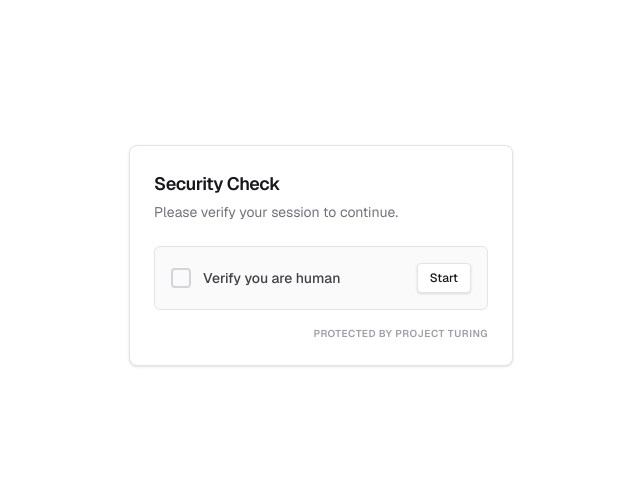
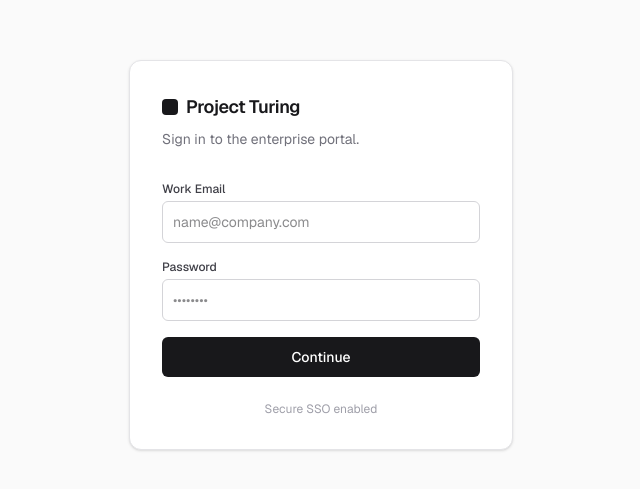
Before and after one commit to pro-coder12353/Turing-OS, a Next.js app in the folder frontend/: page / in a window 1280 px wide. Shown: the part 145-634 px from the top of the page, without its empty margins (319-959 px from the left). Built offline with nearby package versions, Linux system fonts and the light colour scheme.

Commit message:
Milestone 5: Production Polish & Login flow

```diff
--- /dev/null
+++ b/frontend/src/app/dashboard/page.tsx
@@ -0,0 +1,101 @@
+"use client";
+
+import { useState } from 'react';
+import SybilGateway from '@/components/SybilGateway';
+import ContestabilityEngine from '@/components/ContestabilityEngine';
+import { ArrowRight, LogOut } from 'lucide-react';
+import { useRouter } from 'next/navigation';
+
+export default function Dashboard() {
+  const [isVerified, setIsVerified] = useState(false);
+  const [selectedCase, setSelectedCase] = useState<string | null>(null);
+  const router = useRouter();
+
+  if (!isVerified) {
+    return (
+      <div className="min-h-screen bg-[#FAFAFA] text-zinc-900 flex items-center justify-center p-4 font-sans">
+         <SybilGateway onVerified={() => setIsVerified(true)} />
+      </div>
+    );
+  }
+
+  if (selectedCase) {
+    return (
+      <div className="min-h-screen bg-[#FAFAFA] text-zinc-900 font-sans py-6 px-4 sm:py-12">
+        <ContestabilityEngine onClose={() => setSelectedCase(null)} />
+      </div>
+    );
+  }
+
+  return (
+    <div className="min-h-screen bg-[#FAFAFA] text-zinc-900 font-sans">
+      <header className="border-b border-zinc-200 bg-white sticky top-0 z-10">
+        <div className="max-w-6xl mx-auto px-4 sm:px-6 h-16 flex items-center justify-between">
+          <div className="flex items-center gap-3">
+            <div className="w-3 h-3 bg-zinc-900 rounded-sm"></div>
+            <h1 className="font-semibold text-sm tracking-tight">Project Turing</h1>
+          </div>
+          <div className="flex items-center gap-4">
+            <div className="hidden sm:flex items-center gap-2">
+              <div className="w-2 h-2 rounded-full bg-zinc-300"></div>
+              <span className="text-xs text-zinc-500 font-medium">Production</span>
+            </div>
+            <button onClick={() => router.push('/')} className="text-zinc-400 hover:text-zinc-700 transition-colors">
+              <LogOut className="w-4 h-4" />
+            </button>
+          </div>
+        </div>
+      </header>
+
+      <main className="max-w-6xl mx-auto px-4 sm:px-6 py-8 sm:py-12">
+        <div className="mb-6 sm:mb-8">
+          <h2 className="text-xl sm:text-2xl font-semibold tracking-tight text-zinc-900">Decisions Queue</h2>
+          <p className="text-sm text-zinc-500 mt-1">Review and contest automated system judgments.</p>
+        </div>
+
+        <div className="bg-white border border-zinc-200 rounded-lg shadow-sm overflow-x-auto">
+          <table className="w-full text-sm text-left whitespace-nowrap">
+            <thead className="bg-zinc-50/50 border-b border-zinc-200 text-zinc-500">
+              <tr>
+                <th className="px-4 sm:px-6 py-3 font-medium">Case ID</th>
+                <th className="px-4 sm:px-6 py-3 font-medium">Type</th>
+                <th className="px-4 sm:px-6 py-3 font-medium">Status</th>
+                <th className="px-4 sm:px-6 py-3 font-medium text-right">Action</th>
+              </tr>
+            </thead>
+            <tbody className="divide-y divide-zinc-100">
+              <tr onClick={() => setSelectedCase('REQ-842')} className="hover:bg-zinc-50 transition-colors group cursor-pointer">
+                <td className="px-4 sm:px-6 py-4 font-mono text-xs text-zinc-500">REQ-842</td>
+                <td className="px-4 sm:px-6 py-4 text-zinc-900">Loan Application</td>
+                <td className="px-4 sm:px-6 py-4">
+                  <span className="inline-flex items-center px-2 py-1 rounded-md text-xs font-medium bg-red-50 text-red-700 ring-1 ring-inset ring-red-600/10">
+                    Denied
+                  </span>
+                </td>
+                <td className="px-4 sm:px-6 py-4 text-right">
+                  <button className="text-zinc-900 font-medium group-hover:text-zinc-600 inline-flex items-center gap-1 transition-colors">
+                    Review <ArrowRight className="w-3 h-3" />
+                  </button>
+                </td>
+              </tr>
+              <tr className="hover:bg-zinc-50 transition-colors group cursor-pointer">
+                <td className="px-4 sm:px-6 py-4 font-mono text-xs text-zinc-500">MOD-91B</td>
+                <td className="px-4 sm:px-6 py-4 text-zinc-900">Content Flag</td>
+                <td className="px-4 sm:px-6 py-4">
+                  <span className="inline-flex items-center px-2 py-1 rounded-md text-xs font-medium bg-amber-50 text-amber-700 ring-1 ring-inset ring-amber-600/10">
+                    Shadowbanned
+                  </span>
+                </td>
+                <td className="px-4 sm:px-6 py-4 text-right">
+                  <button className="text-zinc-900 font-medium group-hover:text-zinc-600 inline-flex items-center gap-1 transition-colors">
+                    Review <ArrowRight className="w-3 h-3" />
+                  </button>
+                </td>
+              </tr>
+            </tbody>
+          </table>
+        </div>
+      </main>
+    </div>
+  );
+}
--- a/frontend/src/app/page.tsx
+++ b/frontend/src/app/page.tsx
@@ -1,91 +1,62 @@
 "use client";
 
+import { useRouter } from 'next/navigation';
 import { useState } from 'react';
-import SybilGateway from '@/components/SybilGateway';
-import ContestabilityEngine from '@/components/ContestabilityEngine';
-import { ArrowRight } from 'lucide-react';
 
-export default function Home() {
-  const [isVerified, setIsVerified] = useState(false);
-  const [selectedCase, setSelectedCase] = useState<string | null>(null);
+export default function Login() {
+  const router = useRouter();
+  const [isLoading, setIsLoading] = useState(false);
 
-  if (!isVerified) {
-    return (
-      <div className="min-h-screen bg-white text-zinc-900 flex items-center justify-center p-4 font-sans selection:bg-zinc-200">
-         <SybilGateway onVerified={() => setIsVerified(true)} />
-      </div>
-    );
-  }
-
-  if (selectedCase) {
-    return (
-      <div className="min-h-screen bg-[#FAFAFA] text-zinc-900 font-sans selection:bg-zinc-200 py-12 px-4">
-        <ContestabilityEngine onClose={() => setSelectedCase(null)} />
-      </div>
-    );
-  }
+  const handleLogin = (e: React.FormEvent) => {
+    e.preventDefault();
+    setIsLoading(true);
+    setTimeout(() => {
+      router.push('/dashboard');
+    }, 800);
+  };
 
   return (
-    <div className="min-h-screen bg-[#FAFAFA] text-zinc-900 font-sans selection:bg-zinc-200">
-      <header className="border-b border-zinc-200 bg-white">
-        <div className="max-w-5xl mx-auto px-6 h-16 flex items-center justify-between">
-          <h1 className="font-semibold text-sm tracking-tight">Project Turing</h1>
-          <div className="flex items-center gap-2">
-            <div className="w-2 h-2 rounded-full bg-zinc-300"></div>
-            <span className="text-xs text-zinc-500 font-medium">Production</span>
+    <div className="min-h-screen flex items-center justify-center bg-[#FAFAFA] text-zinc-900 font-sans px-4">
+      <div className="w-full max-w-sm bg-white border border-zinc-200 rounded-xl shadow-sm p-8">
+        <div className="mb-8">
+          <div className="flex items-center gap-2 mb-2">
+            <div className="w-4 h-4 bg-zinc-900 rounded-sm"></div>
+            <h1 className="font-semibold text-lg tracking-tight">Project Turing</h1>
           </div>
-        </div>
-      </header>
-
-      <main className="max-w-5xl mx-auto px-6 py-12">
-        <div className="mb-8">
-          <h2 className="text-2xl font-semibold tracking-tight text-zinc-900">Decisions Queue</h2>
-          <p className="text-sm text-zinc-500 mt-1">Review and contest automated system judgments.</p>
+          <p className="text-sm text-zinc-500">Sign in to the enterprise portal.</p>
         </div>
 
-        <div className="bg-white border border-zinc-200 rounded-lg shadow-sm overflow-hidden">
-          <table className="w-full text-sm text-left">
-            <thead className="bg-zinc-50/50 border-b border-zinc-200 text-zinc-500">
-              <tr>
-                <th className="px-6 py-3 font-medium">Case ID</th>
-                <th className="px-6 py-3 font-medium">Type</th>
-                <th className="px-6 py-3 font-medium">Status</th>
-                <th className="px-6 py-3 font-medium text-right">Action</th>
-              </tr>
-            </thead>
-            <tbody className="divide-y divide-zinc-100">
-              <tr onClick={() => setSelectedCase('REQ-842')} className="hover:bg-zinc-50 transition-colors group cursor-pointer">
-                <td className="px-6 py-4 font-mono text-xs text-zinc-500">REQ-842</td>
-                <td className="px-6 py-4 text-zinc-900">Loan Application</td>
-                <td className="px-6 py-4">
-                  <span className="inline-flex items-center px-2 py-1 rounded-md text-xs font-medium bg-red-50 text-red-700 ring-1 ring-inset ring-red-600/10">
-                    Denied
-                  </span>
-                </td>
-                <td className="px-6 py-4 text-right">
-                  <button className="text-zinc-900 font-medium group-hover:text-zinc-600 inline-flex items-center gap-1 transition-colors">
-                    Review <ArrowRight className="w-3 h-3" />
-                  </button>
-                </td>
-              </tr>
-              <tr className="hover:bg-zinc-50 transition-colors group cursor-pointer">
-                <td className="px-6 py-4 font-mono text-xs text-zinc-500">MOD-91B</td>
-                <td className="px-6 py-4 text-zinc-900">Content Flag</td>
-                <td className="px-6 py-4">
-                  <span className="inline-flex items-center px-2 py-1 rounded-md text-xs font-medium bg-amber-50 text-amber-700 ring-1 ring-inset ring-amber-600/10">
-                    Shadowbanned
-                  </span>
-                </td>
-                <td className="px-6 py-4 text-right">
-                  <button className="text-zinc-900 font-medium group-hover:text-zinc-600 inline-flex items-center gap-1 transition-colors">
-                    Review <ArrowRight className="w-3 h-3" />
-                  </button>
-                </td>
-              </tr>
-            </tbody>
-          </table>
+        <form onSubmit={handleLogin} className="space-y-4">
+          <div>
+            <label className="block text-xs font-medium text-zinc-700 mb-1">Work Email</label>
+            <input
+              type="email"
+              required
+              placeholder="name@company.com"
+              className="w-full text-sm border border-zinc-300 rounded-md p-2.5 outline-none focus:border-zinc-500 focus:ring-1 focus:ring-zinc-500 transition-all"
+            />
+          </div>
+          <div>
+            <label className="block text-xs font-medium text-zinc-700 mb-1">Password</label>
+            <input
+              type="password"
+              required
+              placeholder="••••••••"
+              className="w-full text-sm border border-zinc-300 rounded-md p-2.5 outline-none focus:border-zinc-500 focus:ring-1 focus:ring-zinc-500 transition-all"
+            />
+          </div>
+          <button
+            disabled={isLoading}
+            className="w-full bg-zinc-900 hover:bg-zinc-800 text-white text-sm font-medium py-2.5 rounded-md transition-colors flex justify-center items-center h-10 mt-2"
+          >
+            {isLoading ? <div className="w-4 h-4 border-2 border-white/30 border-t-white rounded-full animate-spin"></div> : 'Continue'}
+          </button>
+        </form>
+
+        <div className="mt-6 text-center">
+          <p className="text-xs text-zinc-400">Secure SSO enabled</p>
         </div>
-      </main>
+      </div>
     </div>
   );
 }
--- a/frontend/src/components/SybilGateway.tsx
+++ b/frontend/src/components/SybilGateway.tsx
@@ -7,8 +7,6 @@ export default function SybilGateway({ onVerified }: { onVerified: () => void })
 
   const startVerification = async () => {
     setStatus('verifying');
-
-    // Simulating the delay for UX
     await new Promise(resolve => setTimeout(resolve, 800));
 
     try {
@@ -26,26 +24,22 @@ export default function SybilGateway({ onVerified }: { onVerified: () => void })
       } else {
         setStatus('failed');
       }
-    } catch (error) {
+    } catch {
       setStatus('failed');
     }
   };
 
   return (
-    <div className="w-full max-w-sm bg-white border border-zinc-200 rounded-lg shadow-sm p-6">
-      <div className="mb-6">
+    <div className="w-full max-w-sm bg-white border border-zinc-200 rounded-lg shadow-sm p-4 sm:p-6 mx-auto">
+      <div className="mb-4 sm:mb-6">
         <h2 className="text-lg font-semibold text-zinc-900 tracking-tight">Security Check</h2>
         <p className="text-sm text-zinc-500 mt-1">Please verify your session to continue.</p>
       </div>
 
-      <div className="flex items-center justify-between p-4 bg-zinc-50 border border-zinc-200 rounded-md">
+      <div className="flex flex-col sm:flex-row sm:items-center justify-between p-4 bg-zinc-50 border border-zinc-200 rounded-md gap-4">
         <div className="flex items-center gap-3">
-          {status === 'idle' && (
-            <div className="w-5 h-5 rounded border-2 border-zinc-300"></div>
-          )}
-          {status === 'verifying' && (
-            <div className="w-5 h-5 rounded-full border-2 border-zinc-300 border-t-zinc-900 animate-spin"></div>
-          )}
+          {status === 'idle' && <div className="w-5 h-5 rounded border-2 border-zinc-300"></div>}
+          {status === 'verifying' && <div className="w-5 h-5 rounded-full border-2 border-zinc-300 border-t-zinc-900 animate-spin"></div>}
           {status === 'success' && (
             <div className="w-5 h-5 rounded-full bg-zinc-900 flex items-center justify-center">
               <svg className="w-3 h-3 text-white" fill="none" viewBox="0 0 24 24" stroke="currentColor" strokeWidth={3}>
@@ -68,14 +62,14 @@ export default function SybilGateway({ onVerified }: { onVerified: () => void })
         {status === 'idle' && (
           <button
             onClick={startVerification}
-            className="text-xs font-medium text-zinc-900 bg-white border border-zinc-200 hover:bg-zinc-50 px-3 py-1.5 rounded transition-colors shadow-sm"
+            className="w-full sm:w-auto text-xs font-medium text-zinc-900 bg-white border border-zinc-200 hover:bg-zinc-50 px-3 py-1.5 rounded transition-colors shadow-sm"
           >
             Start
           </button>
         )}
       </div>
 
-      <div className="mt-4 text-[10px] text-zinc-400 text-right uppercase tracking-wider font-semibold">
+      <div className="mt-4 text-[10px] text-zinc-400 text-center sm:text-right uppercase tracking-wider font-semibold">
         Protected by Project Turing
       </div>
     </div>
```
Also changed, not shown: frontend/src/components/ContestabilityEngine.tsx (+35 -62 lines).
